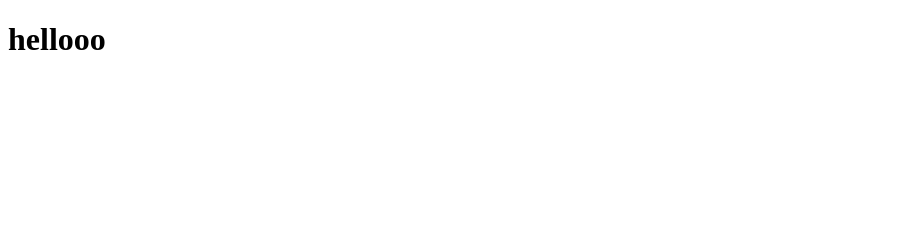
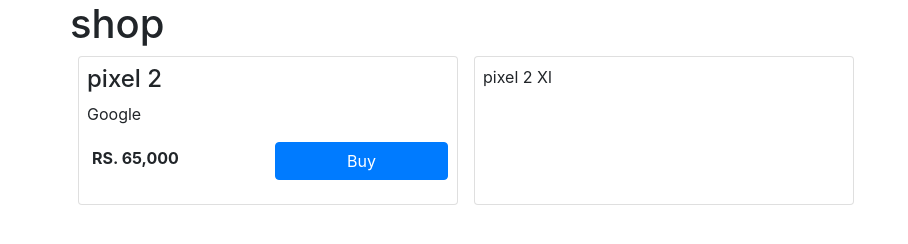
Before and after one commit to rohitopen-source/shopping-website, a website: page public/index.html in a window 1280 px wide. Shown: the whole page, without its empty margins (0-908 px from the left). Drawn offline with nearby package versions, Linux system fonts and the light colour scheme.

Commit message:
frontend updated

```diff
--- a/public/index.html
+++ b/public/index.html
@@ -4,9 +4,36 @@
     <meta charset="UTF-8">
     <meta name="viewport" content="width=device-width, initial-scale=1.0">
     <meta http-equiv="X-UA-Compatible" content="ie=edge">
-    <title>Document</title>
+    <script src="https://code.jquery.com/jquery-3.3.1.slim.min.js" integrity="sha384-q8i/X+965DzO0rT7abK41JStQIAqVgRVzpbzo5smXKp4YfRvH+8abtTE1Pi6jizo" crossorigin="anonymous"></script>
+<script src="https://cdnjs.cloudflare.com/ajax/libs/popper.js/1.14.7/umd/popper.min.js" integrity="sha384-UO2eT0CpHqdSJQ6hJty5KVphtPhzWj9WO1clHTMGa3JDZwrnQq4sF86dIHNDz0W1" crossorigin="anonymous"></script>
+    <link rel="stylesheet" href="https://stackpath.bootstrapcdn.com/bootstrap/4.3.1/css/bootstrap.min.css" integrity="sha384-ggOyR0iXCbMQv3Xipma34MD+dH/1fQ784/j6cY/iJTQUOhcWr7x9JvoRxT2MZw1T" crossorigin="anonymous">
+<script src="https://stackpath.bootstrapcdn.com/bootstrap/4.3.1/js/bootstrap.min.js" integrity="sha384-JjSmVgyd0p3pXB1rRibZUAYoIIy6OrQ6VrjIEaFf/nJGzIxFDsf4x0xIM+B07jRM" crossorigin="anonymous"></script>
+<script src="shop_frontend.js"></script>
+<title>shop</title>
 </head>
 <body>
-    <h1>hellooo</h1>
+    <div class="container">
+        <div class="row">
+            <h1 align="center">shop</h1>
+        </div>
+        <div class="row" id="product-list">
+             <div class="col-4 card mx-2 p-2">
+                <h4 class="product-name">  pixel 2</h4>
+                <div class="product-manufacturer">Google</div>
+                 <div class="row">
+                     <div class="col m-3 p-1">
+                          <b> RS. 65,000</b>
+                     </div>
+
+                        <button class=" col m-3  btn btn-primary">Buy</button>
+
+                 </div>
+
+             </div>
+             <div class="col-4 card mx-2 p-2">
+                 pixel 2 Xl
+             </div>
+        </div>
+    </div>
 </body>
 </html>
```
Also changed, not shown: public/shop_frontend.js (added).
